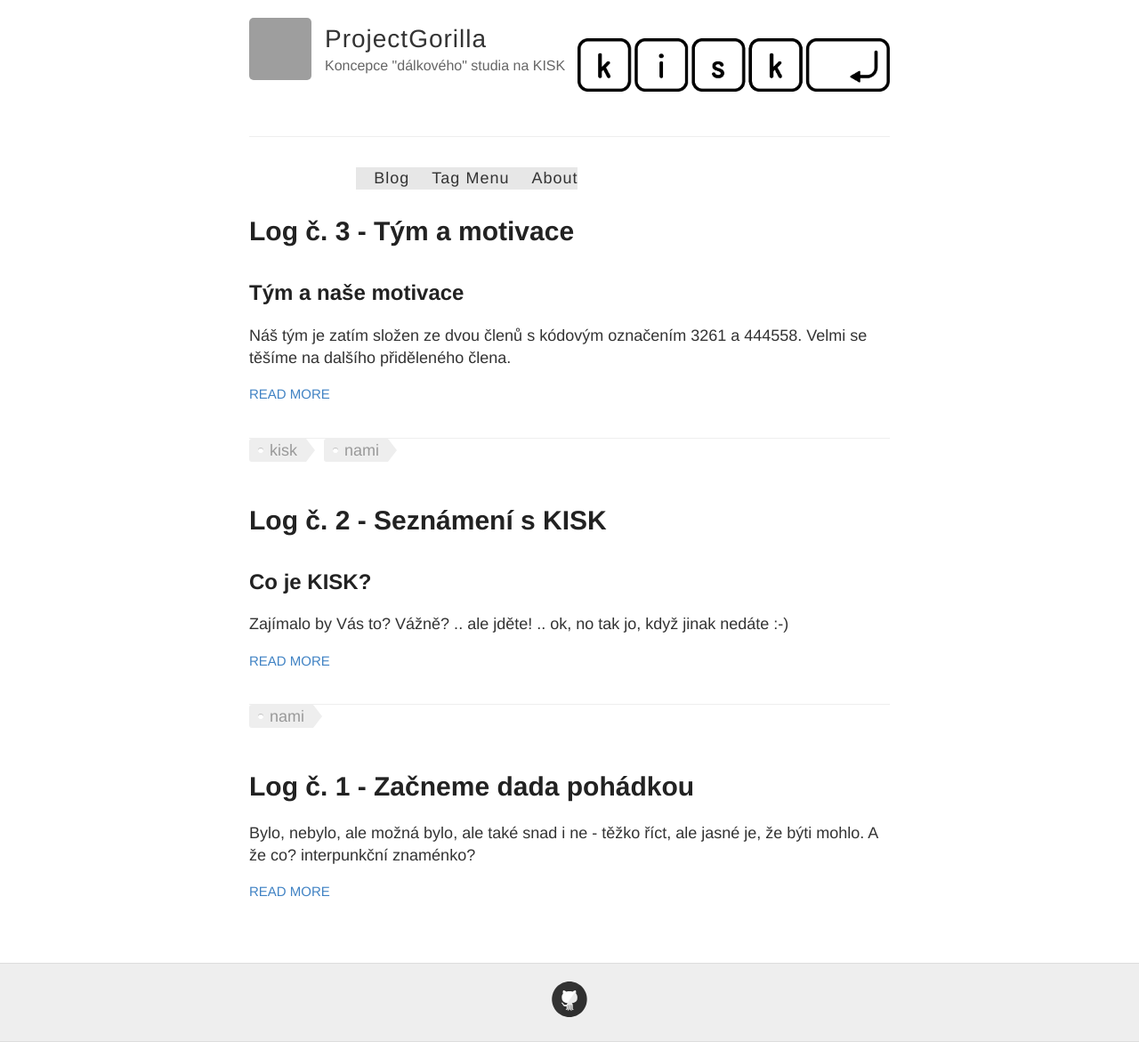
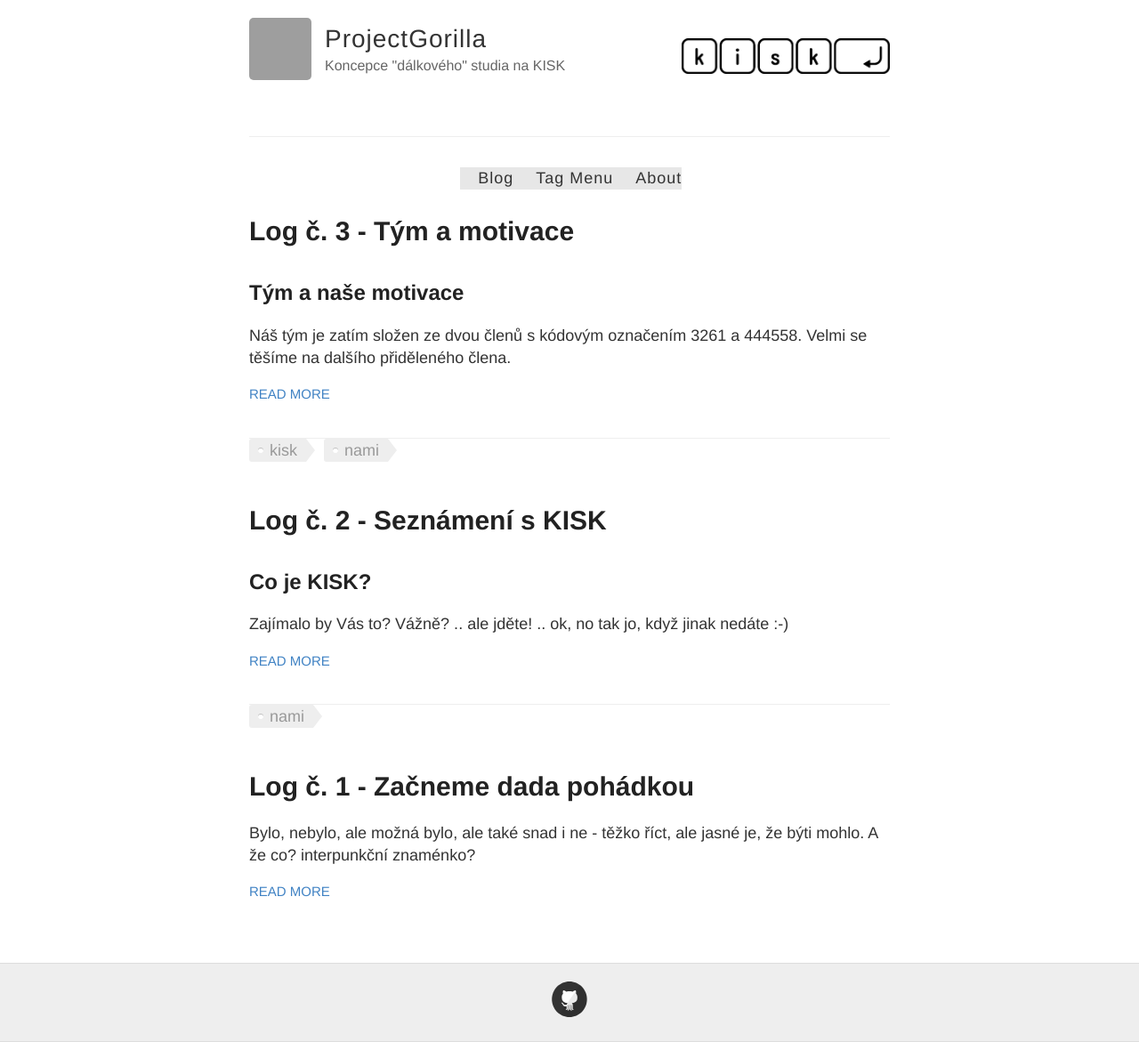
Before and after one commit to projectgorilla/projectgorilla.github.io, a Jekyll site: the page built from index.html, in a window 1280 px wide. Shown: the whole page at 89% size. Built offline with Jekyll 4.4.1, drawn with Linux system fonts in a browser that asks for light colours; grey boxes are pictures that could not be loaded.

Commit message:
Update default.html

```diff
--- a/_layouts/default.html
+++ b/_layouts/default.html
@@ -27,7 +27,7 @@
           </div>
 
           <div class="kisk-logo">
-            <img alt="Kisk logo" src="http://projectgorilla.github.io/images/kisk.jpg" height="60">
+            <img alt="Kisk logo" src="http://projectgorilla.github.io/images/kisk.jpg" height="40">
           </div>
 
           <nav>
```
